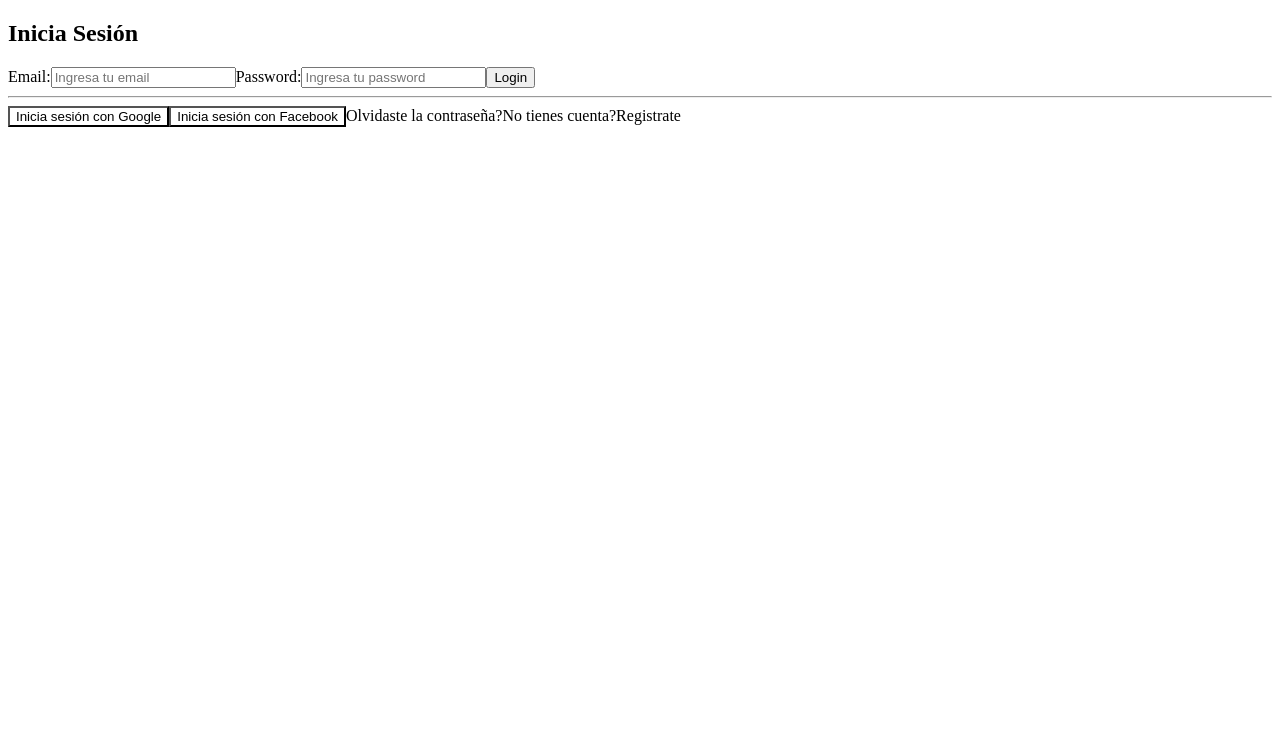
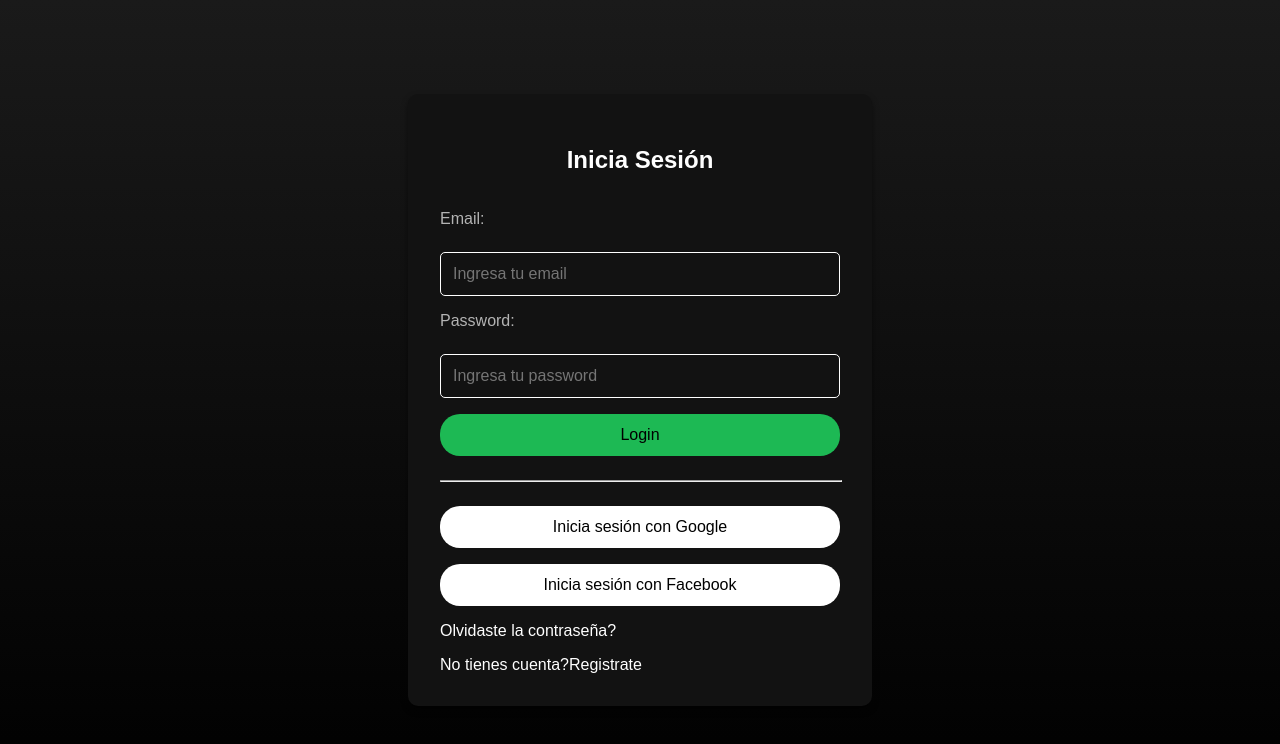
Before and after one commit to Alex-ander12/MiPaginaWeb, an Angular app: page /login in a window 1280 px wide. Shown: the top 744 px of the page. Built offline with nearby package versions, Linux system fonts and the light colour scheme.

Commit message:
creacion de css general

```diff
--- a/src/styles.css
+++ b/src/styles.css
@@ -1 +1,171 @@
 /* You can add global styles to this file, and also import other style files */
+html,body{
+    margin: 0 auto;
+}
+
+.container{
+    background-color: #000000;
+
+}
+section {
+    display: flex;
+    flex-direction: column;
+    margin: 0 auto;
+    overflow: hidden;
+    justify-content: center;
+    align-items: center;
+    min-height: 100vh;
+
+    overflow: hidden;
+    background: linear-gradient(rgba(255, 255, 255, 0.1) 0%, rgb(0, 0, 0) 100%);
+
+    color: #ffffff;
+    font-family: 'Arial', sans-serif;
+  }
+
+  h1 {
+   /* margin-bottom: 1rem;*/
+    text-align: center;
+  }
+
+  form {
+    display: flex;
+    flex-direction: column;
+    gap: 1rem;
+    background: #121212;
+    padding: 2rem;
+    border-radius: 10px;
+    box-shadow: 0px 4px 6px rgba(0, 0, 0, 0.5);
+    width: 100%;
+    max-width: 400px;
+    overflow: hidden;
+  }
+
+  label {
+    font-size: 1rem;
+    margin-bottom: 0.5rem;
+    color: #b3b3b3;
+  }
+
+  input {
+    padding: 0.75rem;
+    border: none;
+    border-radius: 5px;
+    font-size: 1rem;
+    color: #ffffff;
+    outline: none;
+  }
+
+
+  button {
+    padding: 0.75rem;
+    font-size: 1rem;
+    border: none;
+    border-radius: 20px;
+    background: #1db954;
+    cursor: pointer;
+    transition: background 0.3s ease, transform 0.2s ease;
+  }
+
+  button:hover {
+    background: #1ed760;
+    transform: scale(1.05);
+  }
+
+  button:active {
+    transform: scale(0.95);
+
+  }
+
+  .forgot-password {
+    margin-top: 1rem;
+    text-align: center;
+  }
+
+  .forgot-password a {
+    color: #ffffff;
+    text-decoration: none;
+    transition: color 0.3s ease;
+  }
+
+  .forgot-password a:hover {
+    color: #ffffff;
+  }
+
+  /* Responsivo */
+  @media (max-width: 768px) {
+    form {
+      padding: 1.5rem;
+    }
+
+    h1 {
+      font-size: 2rem;
+    }
+  }
+  input:-webkit-autofill {
+    background-color: #404040 !important;
+    color: #ffffff !important;
+
+  }
+
+  input:-webkit-autofill::first-line {
+    color: #ffffff !important;
+
+  }
+
+  input:-webkit-autofill:focus {
+    background-color: #404040 !important;
+  }
+  input:focus {
+    background-color: #404040;
+    color: #ffffff;
+
+  }
+input:-webkit-autofill,
+input:-webkit-autofill:hover,
+input:-webkit-autofill:focus {
+  background-color: #404040 !important;
+  color: #ffffff !important;
+  border: 1px solid #333333 !important;
+}
+
+input {
+  -webkit-appearance: none;
+  -moz-appearance: none;
+  appearance: none;
+  border: #ffffff;
+  border: 1px solid #ffffff;
+  background-color: #121212;
+
+}
+input:-webkit-autofill {
+    background-color: #404040 !important;
+    color: #ffffff !important;
+    transition: background-color 5000s ease-in-out 0s;
+  }
+
+  input:-webkit-autofill:focus {
+    background-color: #404040 !important;
+    color: #ffffff !important;
+  }
+
+
+input:focus {
+    background-color: #404040 !important;
+    border: 1px solid #ffffff;
+    color: white;
+
+  }
+
+  input:-webkit-autofill:focus {
+    background-color: #404040 !important;
+    border: 1px solid #ffffff !important;
+    color: white;
+  }
+
+  hr{
+    width: 100%;
+  }
+  a{
+
+  }
```
